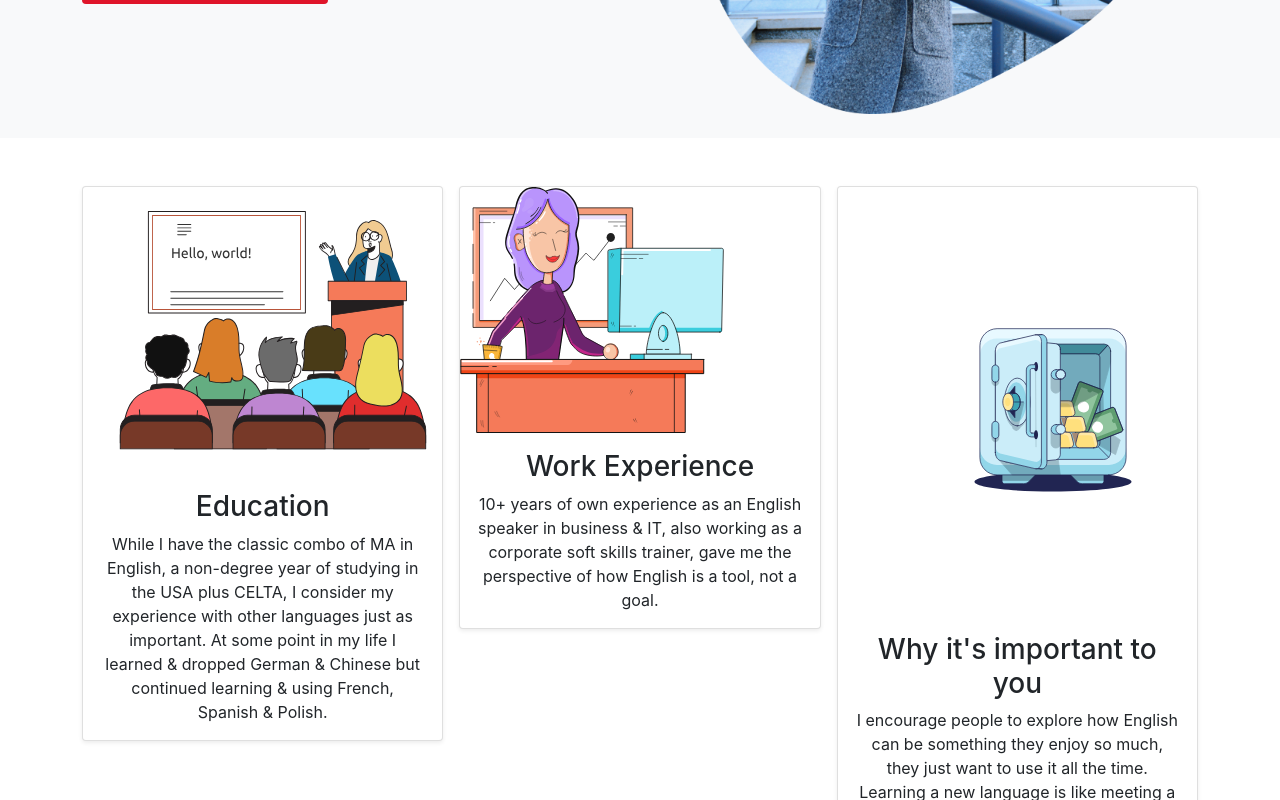
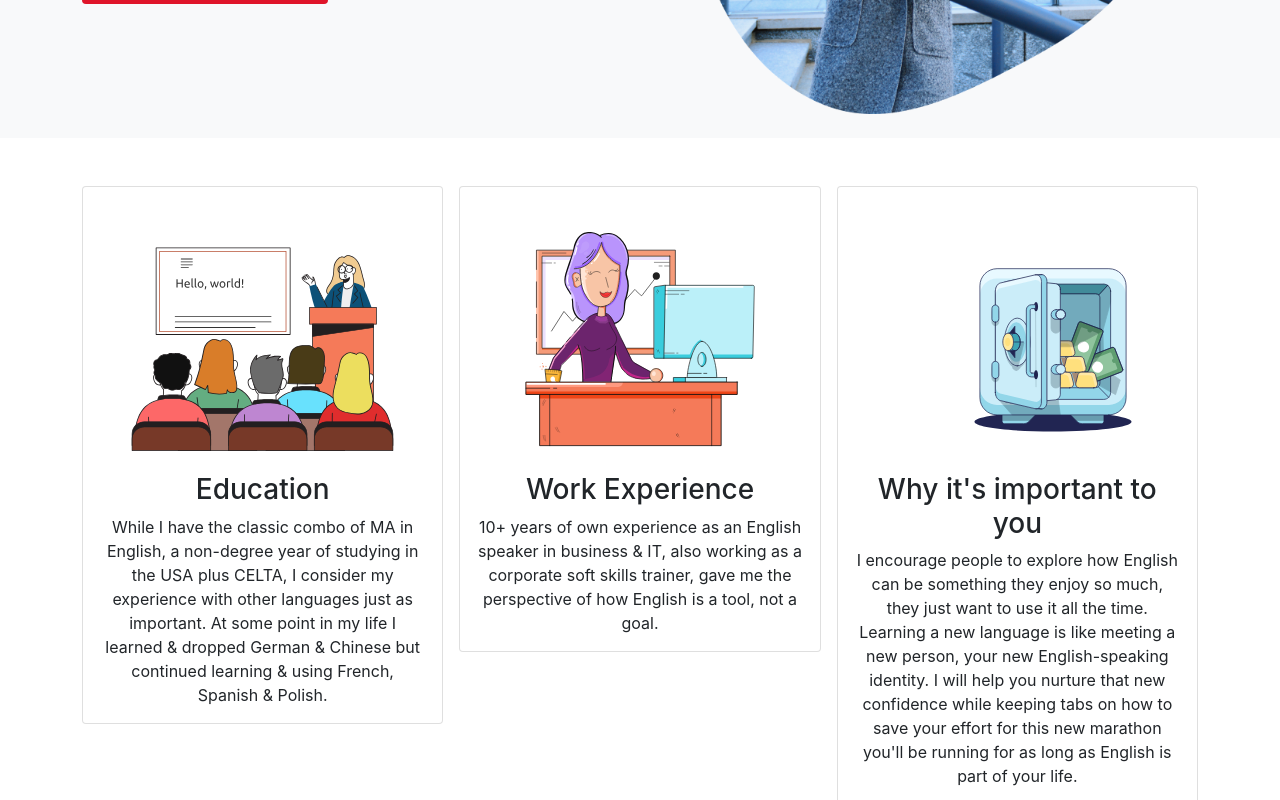
Before and after one commit to yuliya-burlai/english, a React (Vite) app: page / in a window 1280 px wide. Shown: the part 460-1260 px from the top of the page. Built offline with nearby package versions, Linux system fonts and the light colour scheme.

Commit message:
features images styles

```diff
--- a/src/App.scss
+++ b/src/App.scss
@@ -121,4 +121,28 @@ button {
 }
 
 .feature-img {
+  height: 245px;
+  width: 345px;
+  margin-top: 40px;
 }
+
+.teacher-img {
+  height: 215px;
+  width: 230px;
+  margin-top: 45px;
+}
+
+.vault-img {
+  width: 430px;
+  height: 430px;
+  position: absolute;
+  left: 0;
+  top: -60px;
+}
+
+.img-container {
+  display: block;
+  width: 100%;
+  position: relative;
+  height: 270px;
+}
--- a/src/components/MainPage.tsx
+++ b/src/components/MainPage.tsx
@@ -9,13 +9,13 @@ export const MainPage = () => {
         <div className="container">
           <div className="row row-cols-1 row-cols-sm-2 row-cols-md-3 g-3">
             <div className="col">
-              <div className="card shadow-sm">
+              <div className="card">
+                <div className='img-container'>
                 <img
-                  height="287px"
-                  width="380px"
-                  className="feature-img"
+                  className="feature-img d-block mx-auto"
                   src="src/img/class.svg"
                 />
+                </div>
                 <div className="card-body">
                   <h3>Education</h3>
                   <p className="card-text">
@@ -30,13 +30,13 @@ export const MainPage = () => {
               </div>
             </div>
             <div className="col">
-              <div className="card shadow-sm">
+              <div className="card">
+                <div className='img-container'>
                 <img
-                  height="247px"
-                  width="264px"
-                  className="image-responsive"
+                  className="teacher-img d-block mx-auto"
                   src="src/img/work.svg"
                 />
+                </div>
                 <div className="card-body">
                   <h3>Work Experience</h3>
                   <p className="card-text">
@@ -49,13 +49,13 @@ export const MainPage = () => {
               </div>
             </div>
             <div className="col">
-              <div className="card shadow-sm">
+              <div className="card">
+                <div className='img-container'>
                 <img
-                  width="430px"
-                  height="430px"
-                  className="image-vault"
+                  className="vault-img"
                   src="src/img/vault.svg"
                 />
+                </div>
                 <div className="card-body">
                   <h3>Why it's important to you</h3>
                   <p className="card-text">
```
